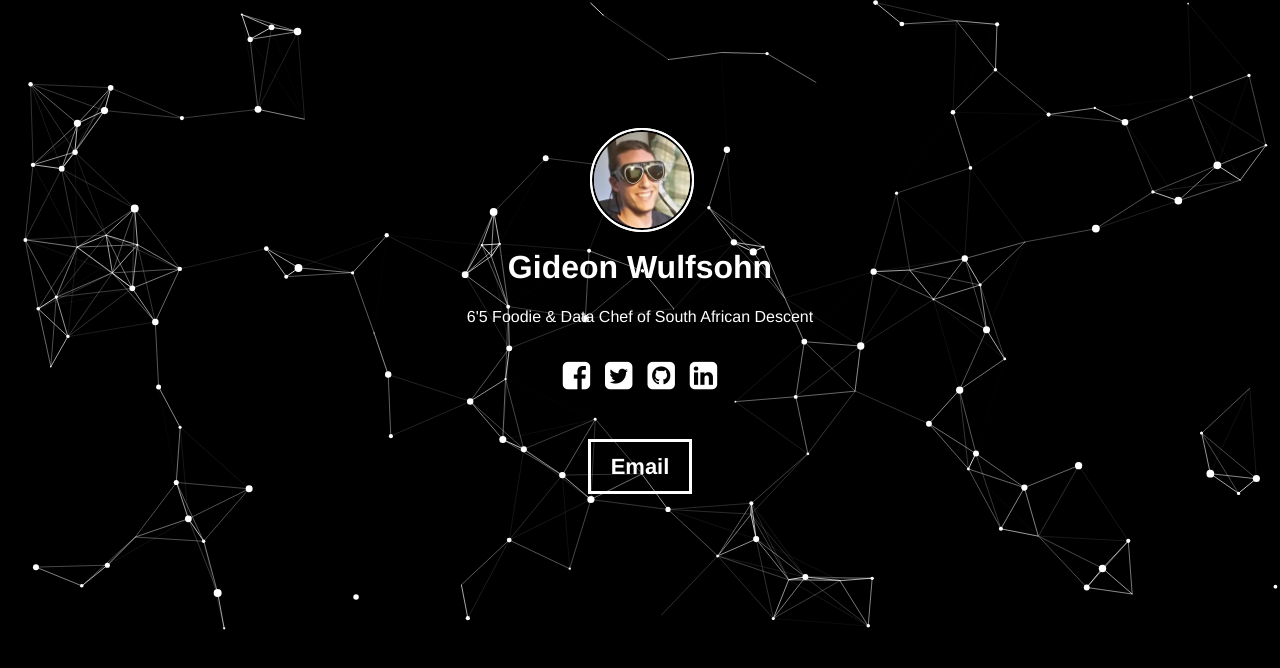
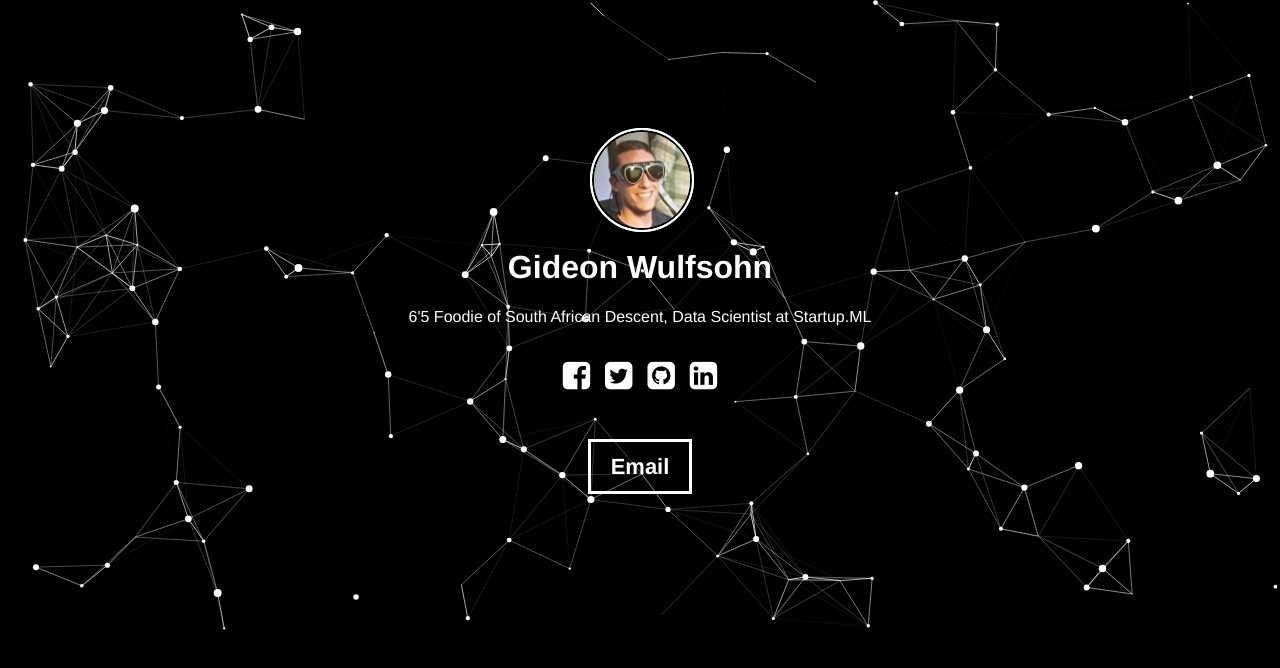
Before and after one commit to gwulfs/gwulfs.github.io, a plain HTML site: page index.html in a window 1280 px wide. Drawn offline with Linux system fonts and the light colour scheme.

Commit message:
update content

```diff
--- a/index.html
+++ b/index.html
@@ -1,5 +1,5 @@
 <html><head><meta http-equiv="Content-Type" content="text/html; charset=ISO-8859-1">
-<title>Gideon.ML</title>
+<title>Gideon</title>
 <meta name="viewport" content="width=device-width, user-scalable=no">
 <meta name="description" content="Personal Website of Gideon Wulfsohn">
 
@@ -24,7 +24,7 @@ width: 100%;position:absolute;top:0"></div>
 </div>
 </div>
 <h1 class="text-center">Gideon Wulfsohn</h1>
-<p class="text-center">6'5 Foodie & Data Chef of South African Descent</p>
+<p class="text-center">6'5 Foodie of South African Descent, Data Scientist at Startup.ML</p>
 <ul class="list-links">
 <li>
 <a href="https://facebook.com/gideonwulfsohn">
```
